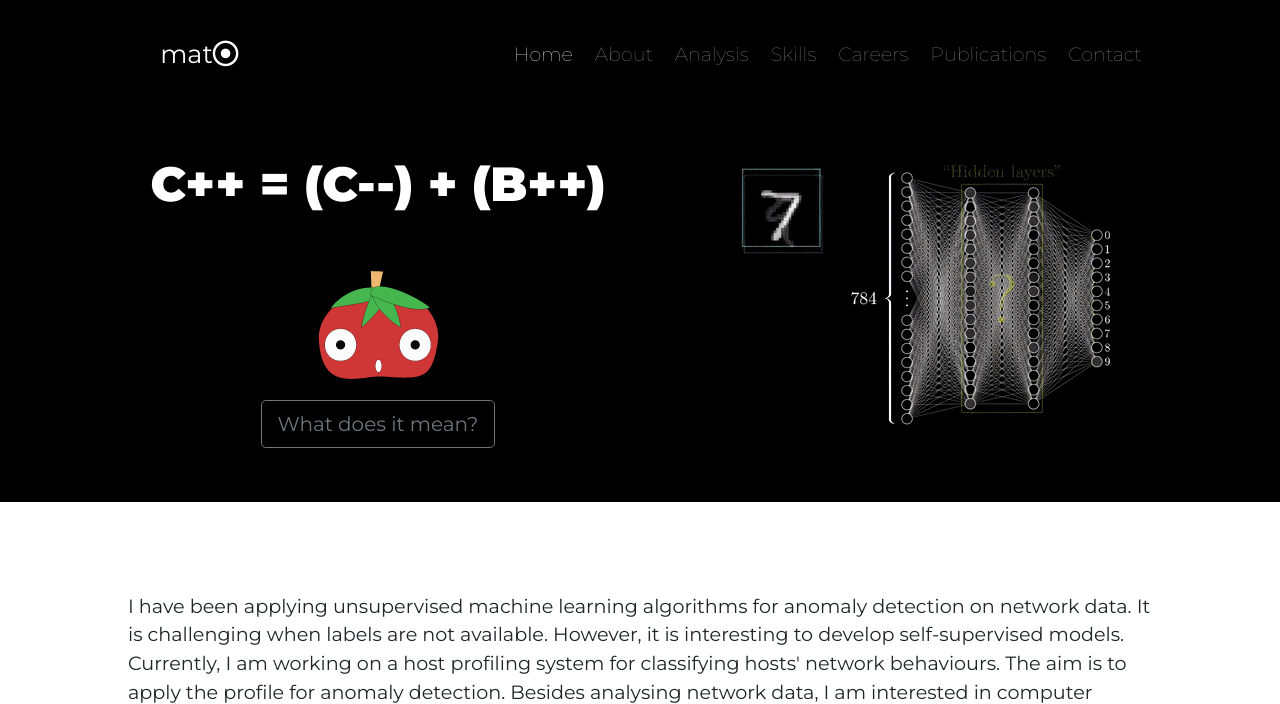
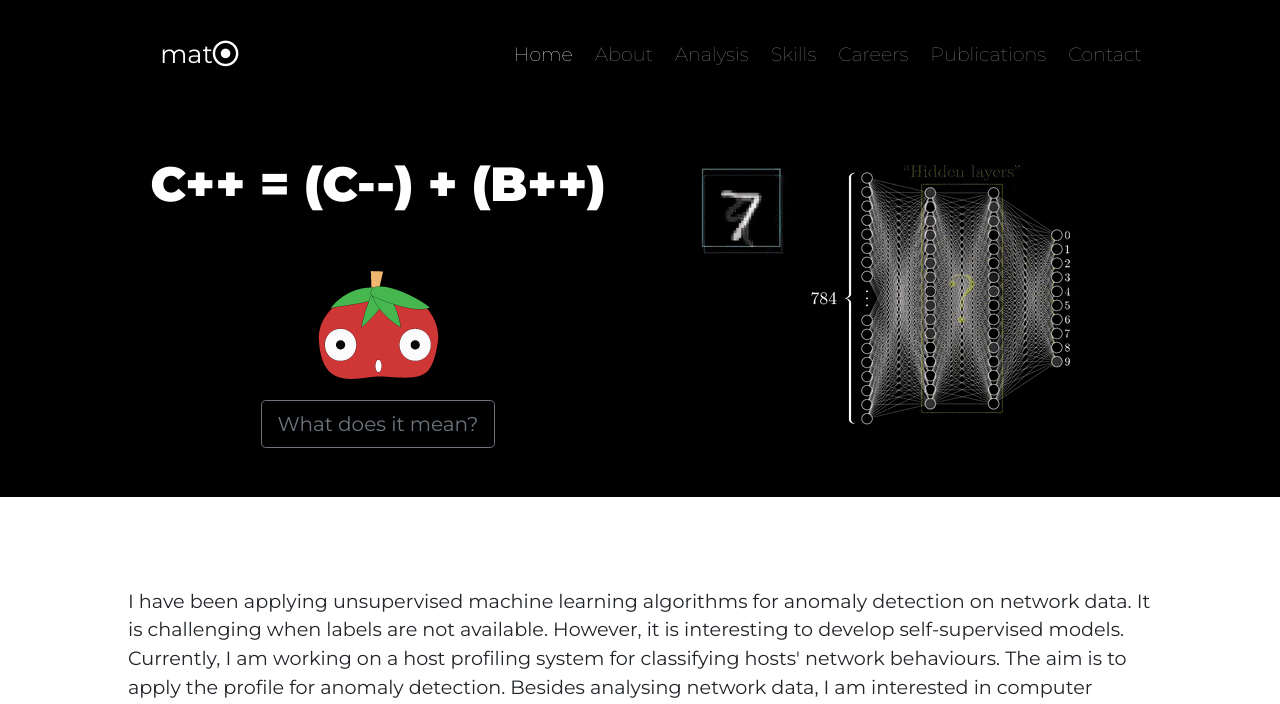
Before and after one commit to kikigigi/profile_website, a Flask app: page / in a window 1280 px wide. Shown: the top 704 px of the page. Run offline with Flask 2, Linux system fonts and the light colour scheme; some libraries are stand-ins or nearby versions.

Commit message:
"Update title image padding"

```diff
--- a/static/css/styles.css
+++ b/static/css/styles.css
@@ -79,8 +79,9 @@ h5 {
     display: block;
 }
 
+
 .img-network {
-    padding: 10px 0 25px 75px;
+    padding: 2% 0 4% 7%;
     display: block;
 }
 
```
